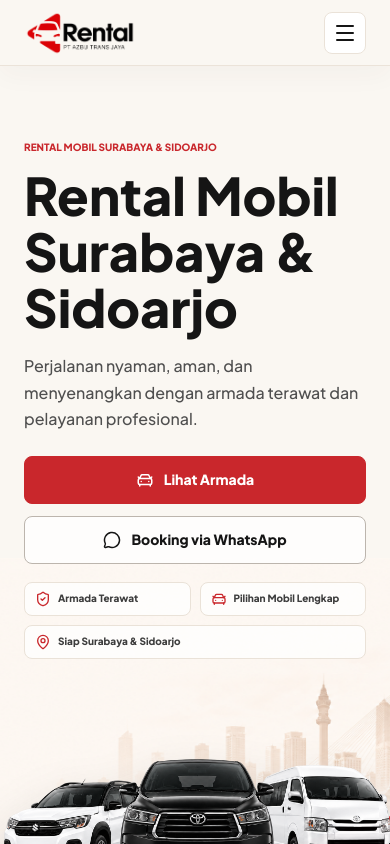
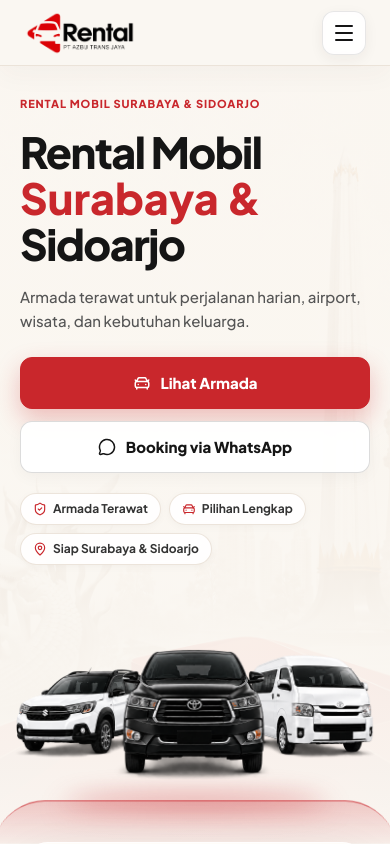
Before and after one commit to hmad28/rentalmobil05, a Next.js app: page / in a window 390 px wide. Shown: the top 844 px of the page. Built offline with nearby package versions, Linux system fonts and the light colour scheme.

Commit message:
feat(mobile): redesign mobile hero with 3-layer composition and polish fleet card specs

```diff
--- a/app/azbu-structure.css
+++ b/app/azbu-structure.css
@@ -1,5 +1,207 @@
-/* DriveMate page skeleton using only Azbu Trans Jaya's design system and assets. */
+/* ===== DEDICATED MOBILE HERO SYSTEM ===== */
+.mobile-hero-container {
+  display: flex;
+  position: relative;
+  flex-direction: column;
+  overflow: hidden;
+  padding: 24px 20px 0;
+}
 
+@media (min-width: 768px) {
+  .mobile-hero-container {
+    display: none !important;
+  }
+}
+
+@media (max-width: 767px) {
+  .desktop-hero-grid {
+    display: none !important;
+  }
+
+  .hero-section {
+    background-image: none !important;
+    padding-bottom: 0 !important;
+  }
+}
+
+/* Layer 1: Background Image & Soft Atmosphere */
+.mobile-hero-bg-layer {
+  position: absolute;
+  inset: 0;
+  z-index: 0;
+  overflow: hidden;
+  pointer-events: none;
+}
+
+.mobile-hero-bg-img {
+  object-fit: cover;
+  object-position: center top;
+  opacity: 0.35;
+}
+
+.mobile-hero-gradient-scrim {
+  position: absolute;
+  inset: 0;
+  background: linear-gradient(
+    180deg,
+    rgba(250, 247, 242, 0.65) 0%,
+    rgba(250, 247, 242, 0.45) 40%,
+    rgba(250, 247, 242, 0.85) 75%,
+    rgba(250, 247, 242, 1) 100%
+  );
+}
+
+/* Layer 2: Content Area (Top to Middle) */
+.mobile-hero-content {
+  position: relative;
+  z-index: 2;
+  text-align: left;
+}
+
+.mobile-hero-eyebrow {
+  display: inline-block;
+  margin: 0 0 16px;
+  color: var(--primary);
+  font-size: 11px;
+  font-weight: 800;
+  letter-spacing: 0.08em;
+  text-transform: uppercase;
+}
+
+.mobile-hero-title {
+  margin: 0;
+  color: var(--foreground);
+  font-size: clamp(40px, 11vw, 46px);
+  font-weight: 850;
+  line-height: 1.08;
+  letter-spacing: -0.035em;
+}
+
+.mobile-hero-title span {
+  color: var(--primary);
+}
+
+.mobile-hero-desc {
+  max-width: 360px;
+  margin: 18px 0 0;
+  color: #555;
+  font-size: 15px;
+  font-weight: 500;
+  line-height: 1.6;
+}
+
+/* Stacked 2 Buttons */
+.mobile-hero-actions {
+  display: flex;
+  flex-direction: column;
+  gap: 12px;
+  margin-top: 24px;
+}
+
+.mobile-hero-actions .button-link {
+  display: flex;
+  width: 100%;
+  min-height: 52px;
+  align-items: center;
+  justify-content: center;
+  gap: 10px;
+  border-radius: 12px;
+  font-size: 15px;
+  font-weight: 750;
+}
+
+.mobile-hero-btn-primary {
+  background: var(--primary) !important;
+  color: #fff !important;
+  box-shadow: 0 10px 24px rgba(201, 39, 44, 0.28);
+}
+
+.mobile-hero-btn-secondary {
+  border: 1px solid rgba(21, 21, 21, 0.15) !important;
+  background: rgba(255, 255, 255, 0.95) !important;
+  color: var(--foreground) !important;
+  box-shadow: 0 4px 16px rgba(0, 0, 0, 0.04);
+}
+
+/* Compact Rounded Trust Chips */
+.mobile-hero-trust-chips {
+  display: flex;
+  flex-wrap: wrap;
+  align-items: center;
+  gap: 8px;
+  margin-top: 20px;
+}
+
+.mobile-trust-chip {
+  display: inline-flex;
+  align-items: center;
+  gap: 6px;
+  border: 1px solid rgba(234, 226, 216, 0.9);
+  border-radius: 9999px;
+  background: rgba(255, 255, 255, 0.88);
+  padding: 6px 12px;
+  color: #333;
+  font-size: 12px;
+  font-weight: 700;
+  box-shadow: 0 2px 8px rgba(0, 0, 0, 0.03);
+  backdrop-filter: blur(8px);
+}
+
+.mobile-trust-icon {
+  color: var(--primary);
+  flex-shrink: 0;
+}
+
+/* Layer 3: Vehicle Showcase with Red Geometric Platform */
+.mobile-hero-showcase {
+  position: relative;
+  z-index: 2;
+  width: calc(100% + 40px);
+  margin-right: -20px;
+  margin-bottom: 0;
+  margin-left: -20px;
+  margin-top: 32px;
+  padding-bottom: 30px;
+}
+
+.mobile-hero-fleet-wrap {
+  position: relative;
+  width: 100%;
+  height: 230px;
+  z-index: 3;
+}
+
+.mobile-hero-fleet-img {
+  object-fit: contain;
+  object-position: center bottom;
+  transform: scale(1.08);
+}
+
+.mobile-hero-red-platform {
+  position: absolute;
+  right: 0;
+  bottom: 12px;
+  left: 0;
+  height: 48px;
+  z-index: 1;
+  background: linear-gradient(180deg, rgba(201, 39, 44, 0.22) 0%, rgba(201, 39, 44, 0.04) 100%);
+  border-top: 2px solid rgba(201, 39, 44, 0.5);
+  transform: perspective(300px) rotateX(25deg);
+  border-radius: 40px 40px 0 0;
+}
+
+.mobile-hero-platform-glow {
+  position: absolute;
+  top: -12px;
+  left: 15%;
+  width: 70%;
+  height: 24px;
+  border-radius: 50%;
+  background: rgba(201, 39, 44, 0.35);
+  filter: blur(14px);
+}
+
+/* ===== DESKTOP HERO SYSTEM ===== */
 .hero-section {
   padding-bottom: 76px;
   background-position: center calc(100% + 88px);
@@ -419,22 +621,28 @@
 
 .fleet-card-specs {
   display: flex;
-  flex-wrap: wrap;
-  gap: 12px;
-  margin-top: 12px;
+  align-items: center;
+  gap: 8px;
+  margin-top: 14px;
 }
 
 .fleet-spec-item {
   display: inline-flex;
   align-items: center;
   gap: 6px;
-  color: var(--muted);
+  border: 1px solid var(--border);
+  border-radius: 8px;
+  background: #faf7f2;
+  padding: 5px 10px;
+  color: #444;
   font-size: 11px;
-  font-weight: 600;
+  font-weight: 700;
+  letter-spacing: -0.01em;
 }
 
 .fleet-spec-item svg {
   color: var(--primary);
+  flex-shrink: 0;
 }
 
 .fleet-card-price-row {
@@ -842,20 +1050,9 @@
 
 @media (max-width: 640px) {
   .hero-section {
-    padding-bottom: 18px;
-    background-position: 56% bottom;
-    background-size: auto 430px;
+    padding-bottom: 0;
+    background: transparent;
   }
-
-  .hero-grid { min-height: auto; padding-top: 16px; }
-  .hero-copy { padding: 32px 0 6px; }
-  .hero-copy h1 { max-width: 355px; font-size: clamp(38px, 11.2vw, 44px); }
-  .hero-description { max-width: 350px; font-size: 15px; }
-  .hero-actions { display: grid; grid-template-columns: 1fr; }
-  .hero-trust { display: grid; grid-template-columns: repeat(2, 1fr); }
-  .hero-trust span:last-child { grid-column: 1 / -1; }
-  .hero-visual { min-height: 305px; }
-  .hero-fleet-image { object-position: 51% 61%; transform: scale(1.07); }
 
   .quick-booking-wrap { margin-top: -16px; }
   .quick-booking-panel { padding: 19px 16px; }
--- a/app/globals.css
+++ b/app/globals.css
@@ -1179,13 +1179,15 @@ button {
 
   .menu-toggle {
     display: grid;
-    width: 42px;
-    height: 42px;
+    width: 44px;
+    height: 44px;
     place-items: center;
-    border: 1px solid var(--border);
-    border-radius: 8px;
-    background: #fff;
+    border: 1px solid rgba(21, 21, 21, 0.1);
+    border-radius: 12px;
+    background: rgba(255, 255, 255, 0.95);
     color: #151515;
+    box-shadow: 0 4px 14px rgba(49, 37, 27, 0.06);
+    backdrop-filter: blur(8px);
   }
 
   .mobile-menu {
--- a/components/FleetCard.tsx
+++ b/components/FleetCard.tsx
@@ -1,9 +1,9 @@
 import Image from "next/image";
-import { ArrowRight, Gauge, UsersRound, Star } from "lucide-react";
+import { ArrowRight, Gauge, UsersRound } from "lucide-react";
 import type { FleetVehicle } from "@/lib/data";
 import { whatsappUrl } from "@/lib/data";
 
-export function FleetCard({ name, category, image, transmission, seats, price }: FleetVehicle) {
+export function FleetCard({ name, image, transmission, seats, price }: FleetVehicle) {
   const bookingMessage = `Halo Azbu Trans Jaya, saya ingin booking unit ${name}. Bisa minta informasi ketersediaan?`;
 
   return (
@@ -16,9 +16,6 @@ export function FleetCard({ name, category, image, transmission, seats, price }:
           sizes="(max-width: 640px) 100vw, (max-width: 1024px) 50vw, 25vw"
           className="fleet-image"
         />
-        <span className="fleet-badge-badge">
-          <Star size={11} fill="currentColor" /> {category}
-        </span>
         <span className="fleet-badge-status">Tersedia</span>
       </div>
 
--- a/components/Hero.tsx
+++ b/components/Hero.tsx
@@ -12,7 +12,83 @@ export function Hero() {
 
   return (
     <section id="beranda" className="hero-section">
-      <div className="container-page hero-grid">
+      {/* ===== MOBILE DEDICATED HERO (visible on <= 767px) ===== */}
+      <div className="mobile-hero-container">
+        {/* Layer 1: Background Image with soft Surabaya landmark & skyline */}
+        <div className="mobile-hero-bg-layer" aria-hidden="true">
+          <Image
+            src="/images/hero-bg-surabaya-mobile.png"
+            alt="Surabaya Landmark Background"
+            fill
+            priority
+            sizes="100vw"
+            className="mobile-hero-bg-img"
+          />
+          <div className="mobile-hero-gradient-scrim" />
+        </div>
+
+        {/* Layer 2: Top to Middle Content Area */}
+        <div className="mobile-hero-content">
+          <p className="mobile-hero-eyebrow">
+            Rental Mobil Surabaya & Sidoarjo
+          </p>
+
+          <h1 className="mobile-hero-title">
+            Rental Mobil<br />
+            <span>Surabaya &</span><br />
+            Sidoarjo
+          </h1>
+
+          <p className="mobile-hero-desc">
+            Armada terawat untuk perjalanan harian, airport, wisata, dan kebutuhan keluarga.
+          </p>
+
+          <div className="mobile-hero-actions">
+            <ButtonLink href="#armada" icon={CarFront} className="mobile-hero-btn-primary">
+              Lihat Armada
+            </ButtonLink>
+            <ButtonLink href={whatsappUrl()} icon={MessageCircle} variant="secondary" className="mobile-hero-btn-secondary">
+              Booking via WhatsApp
+            </ButtonLink>
+          </div>
+
+          <div className="mobile-hero-trust-chips">
+            <span className="mobile-trust-chip">
+              <ShieldCheck size={14} className="mobile-trust-icon" />
+              Armada Terawat
+            </span>
+            <span className="mobile-trust-chip">
+              <CarFront size={14} className="mobile-trust-icon" />
+              Pilihan Lengkap
+            </span>
+            <span className="mobile-trust-chip">
+              <MapPin size={14} className="mobile-trust-icon" />
+              Siap Surabaya & Sidoarjo
+            </span>
+          </div>
+        </div>
+
+        {/* Layer 3: Car Showcase with Red Geometric Platform */}
+        <div className="mobile-hero-showcase">
+          <div className="mobile-hero-fleet-wrap">
+            <Image
+              src="/images/hero-fleet-final.png"
+              alt="Toyota Innova Reborn, Suzuki XL7, dan Toyota Hiace Azbu Trans Jaya"
+              fill
+              priority
+              sizes="100vw"
+              className="mobile-hero-fleet-img"
+            />
+          </div>
+          {/* Red geometric platform / red road baseline */}
+          <div className="mobile-hero-red-platform" aria-hidden="true">
+            <div className="mobile-hero-platform-glow" />
+          </div>
+        </div>
+      </div>
+
+      {/* ===== DESKTOP HERO (visible on >= 768px) ===== */}
+      <div className="container-page hero-grid desktop-hero-grid">
         <div className="hero-copy">
           <motion.p
             initial={initial}
```
Also changed, not shown: public/images/hero-bg-surabaya-mobile.png (added).
